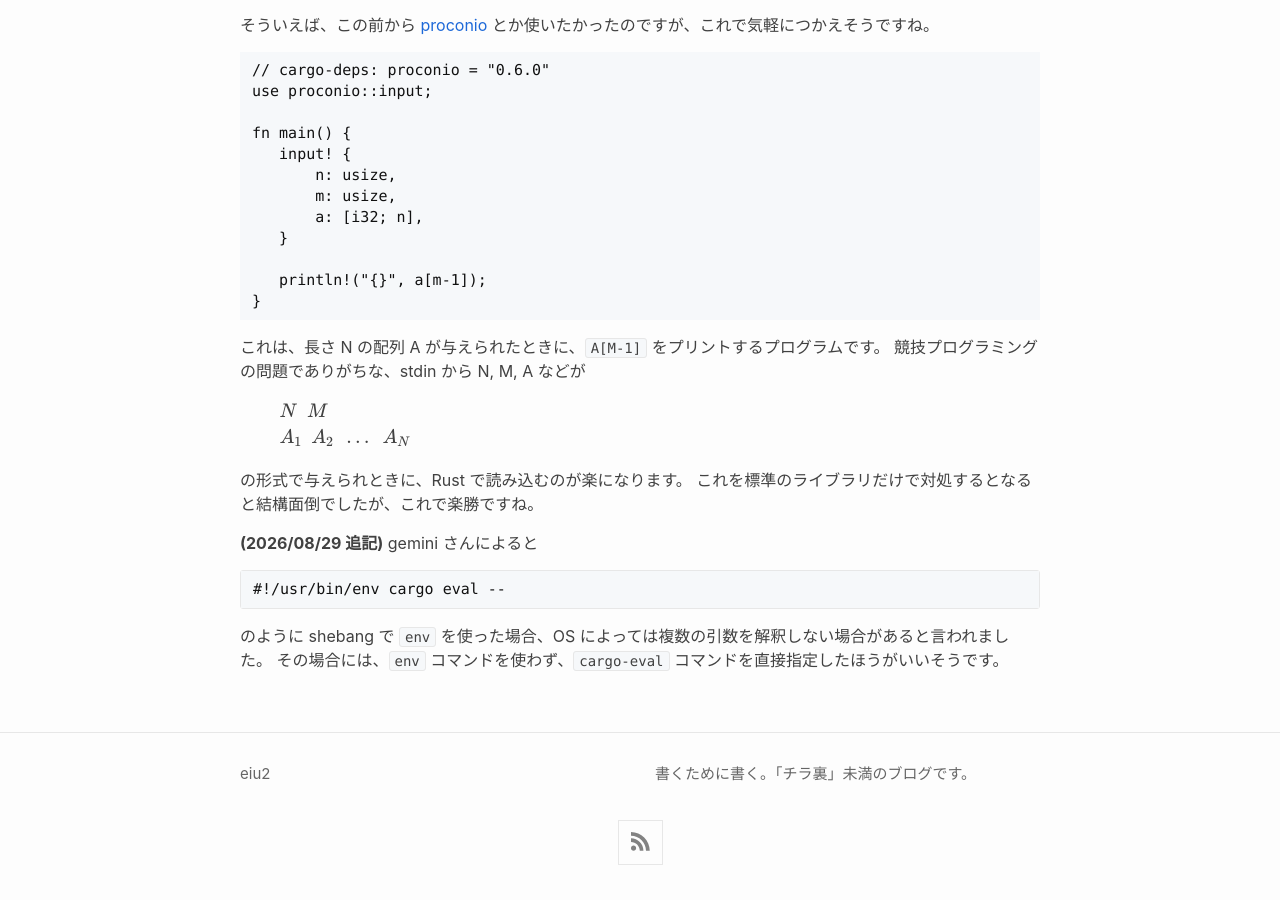
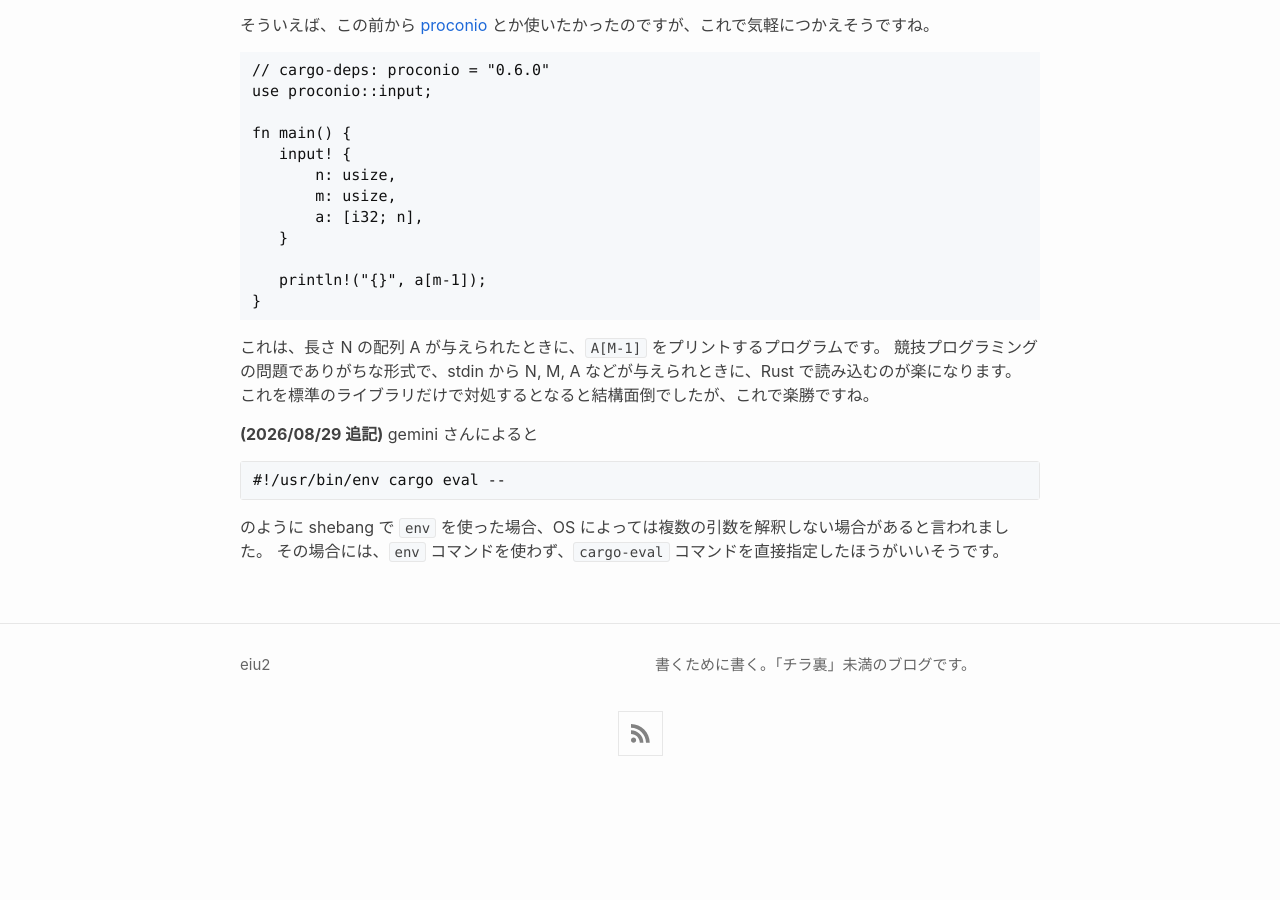
Before and after one commit to eiu2/eiu2.github.com, a Jekyll site: the page built from _posts/2026-08-29-InlineScript.md, in a window 1280 px wide and 900 px high, scrolled down 3109 px. Built offline with Jekyll 4.4.1, drawn with Linux system fonts in a browser that asks for light colours; nearby versions of some CDN libraries; formulas are drawn with MathJax 3; after the commit the page ends 3900 px from its top, so only the background shows below that.

Commit message:
Update 2026-08-29-InlineScript.md

```diff
--- a/_posts/2026-08-29-InlineScript.md
+++ b/_posts/2026-08-29-InlineScript.md
@@ -171,16 +171,7 @@ fn main() {
 ~~~
 
 これは、長さ N の配列 A が与えられたときに、`A[M-1]` をプリントするプログラムです。
-競技プログラミングの問題でありがちな、stdin から N, M, A などが
-
-$$
-\begin{aligned}
-&N \enspace M \\
-&A_1 \enspace  A_2 \enspace \ldots \enspace A_N
-\end{aligned}
-$$
-
-の形式で与えられときに、Rust で読み込むのが楽になります。
+競技プログラミングの問題でありがちな形式で、stdin から N, M, A などが与えられときに、Rust で読み込むのが楽になります。
 これを標準のライブラリだけで対処するとなると結構面倒でしたが、これで楽勝ですね。
 
 **(2026/08/29 追記)** gemini さんによると
```
